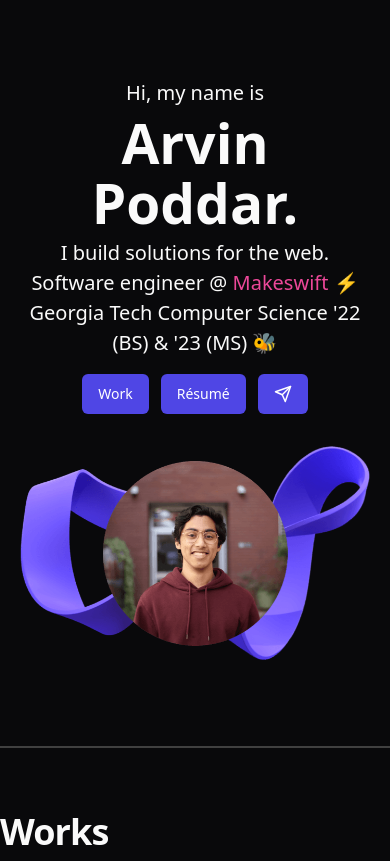
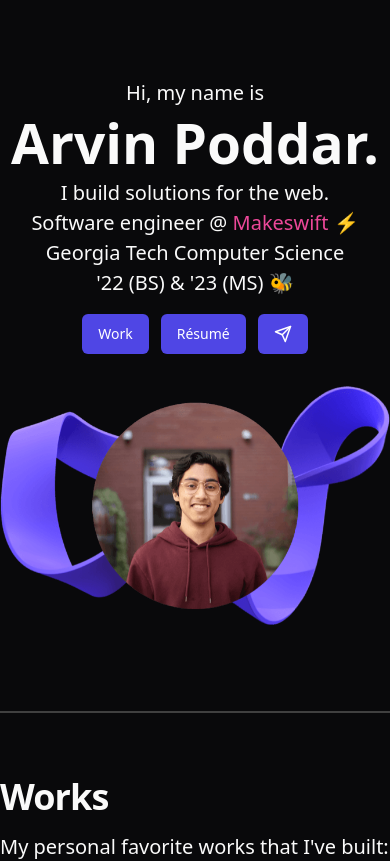
Before and after one commit to arvinpoddar/next-portfolio, a Next.js app: page / in a window 390 px wide. Shown: the top 861 px of the page. Built offline with nearby package versions, Linux system fonts and the light colour scheme.

Commit message:
fix: improve mobile linebreak behavior

```diff
--- a/components/home/Hero/index.tsx
+++ b/components/home/Hero/index.tsx
@@ -7,21 +7,26 @@ export function Hero() {
   return (
     <div className="section hero-section mt-12">
       <div className="left">
-        <div className="pre-header">Hi, my name is</div>
-        <div className="main-header">Arvin Poddar.</div>
+        <p className="pre-header">Hi, my name is</p>
+        <p className="main-header">Arvin Poddar.</p>
         <div className="post-header">
-          <div>I build solutions for the web.</div>
-          <div>
-            Software engineer @{" "}
+          <p>I build solutions for the web.</p>
+          <p>
+            <span className="inline-block">Software engineer @&nbsp;</span>
+            <span className="inline-block">
               <Link
                 className="text-pink-500 hover:underline"
                 href="https://www.makeswift.com/"
               >
                 Makeswift
               </Link>{" "}
-            ⚡️
-          </div>
-          <div>Georgia Tech Computer Science '22 (BS) & '23 (MS) 🐝</div>
+              <span className="hover:animate-pulse">⚡️</span>
+            </span>
+          </p>
+          <p>
+            <span className="inline-block">Georgia Tech Computer Science</span>{" "}
+            <span className="inline-block">'22 (BS) & '23 (MS) 🐝</span>
+          </p>
         </div>
         <div className="mt-4 flex items-center gap-3 hero-buttons">
           <Link href="/#works">
--- a/styles/hero.scss
+++ b/styles/hero.scss
@@ -41,7 +41,7 @@
 @media screen and (max-width: 768px) {
   .hero-section {
     text-align: center;
-    padding: 30px 20px;
+    padding: 30px 0px;
     flex-direction: column;
 
     .left {
```
Lines whose indentation alone changed are shown as unchanged.
